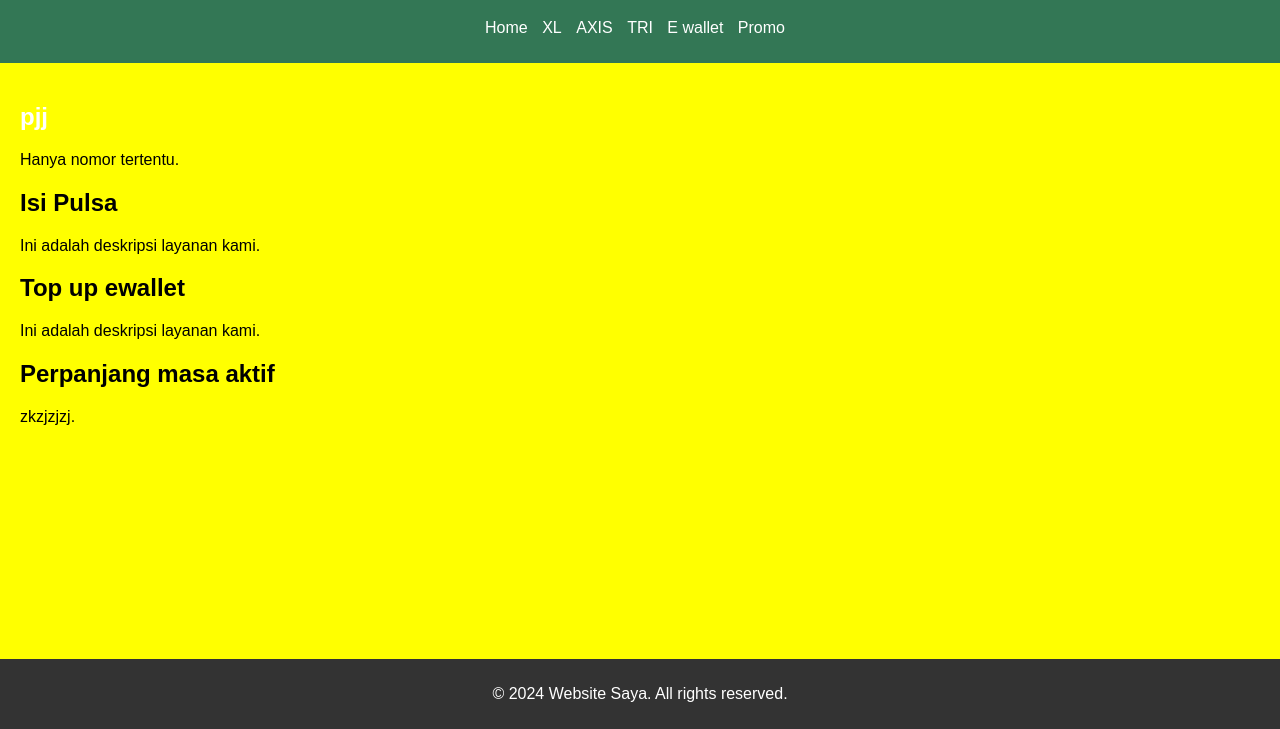
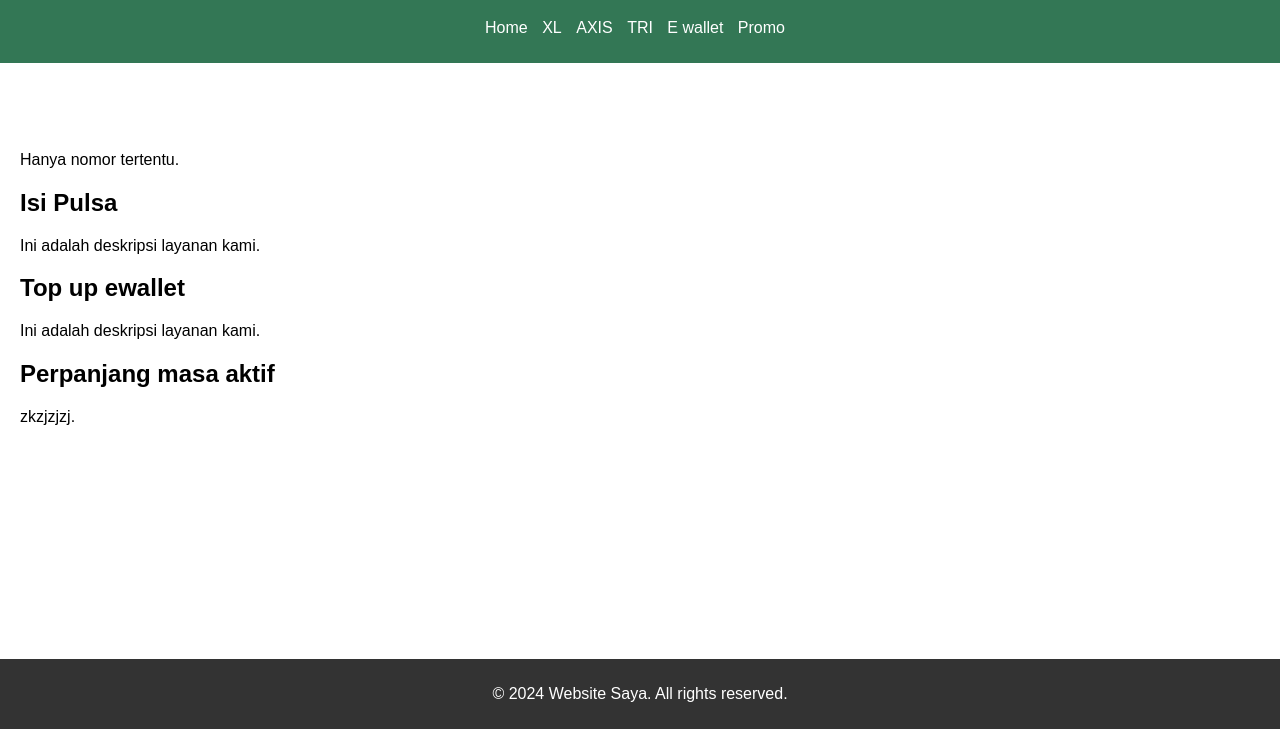
Before and after one commit to kmrcellnet/kmrcellnet, a plain HTML site: page index.html in a window 1280 px wide. Shown: the part 71-800 px from the top of the page. Drawn offline with Linux system fonts and the light colour scheme.

Commit message:
Update style.css

```diff
--- a/style.css
+++ b/style.css
@@ -2,7 +2,7 @@ body {
     font-family: Arial, sans-serif;
     margin: 0;
     padding: 0;
-    background-color: #FFFF00;
+    background-color: #yellow;
 }
 
 .header-animation {
```
